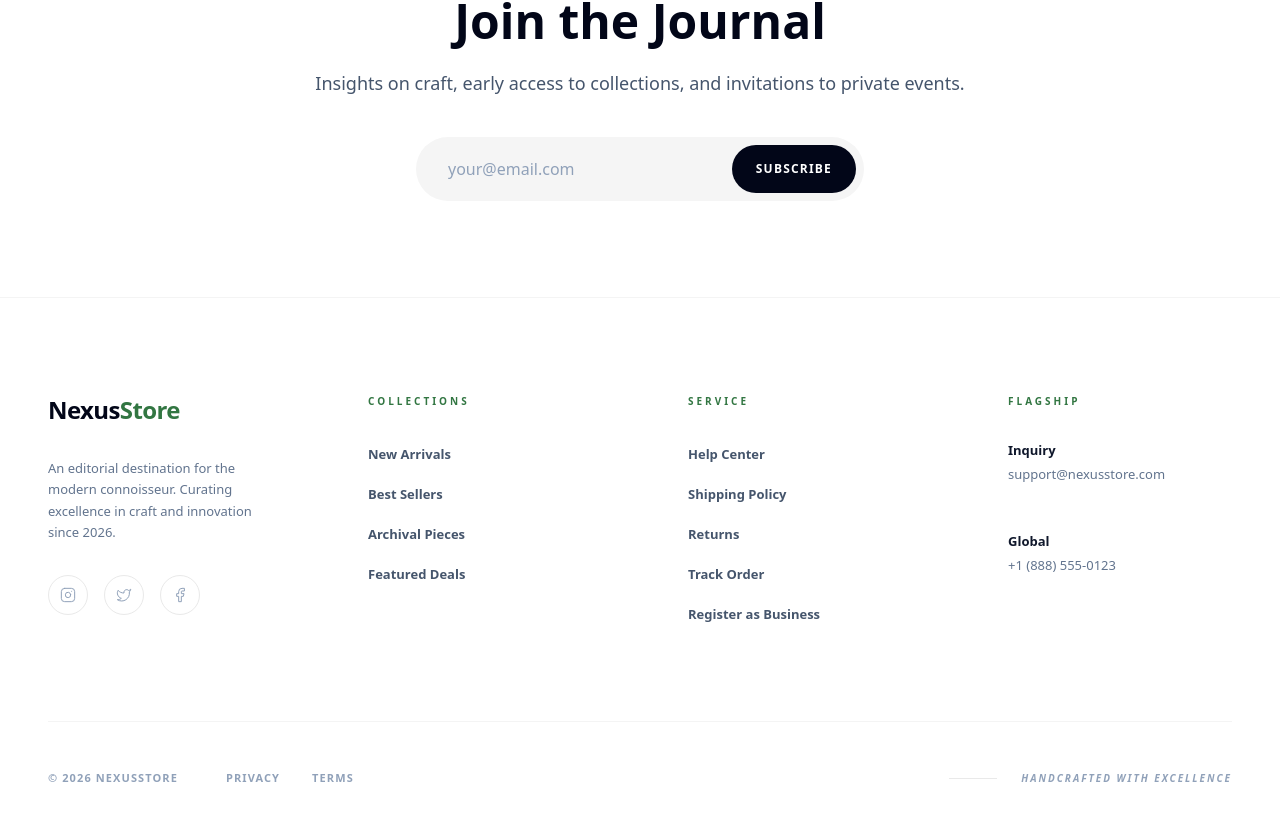
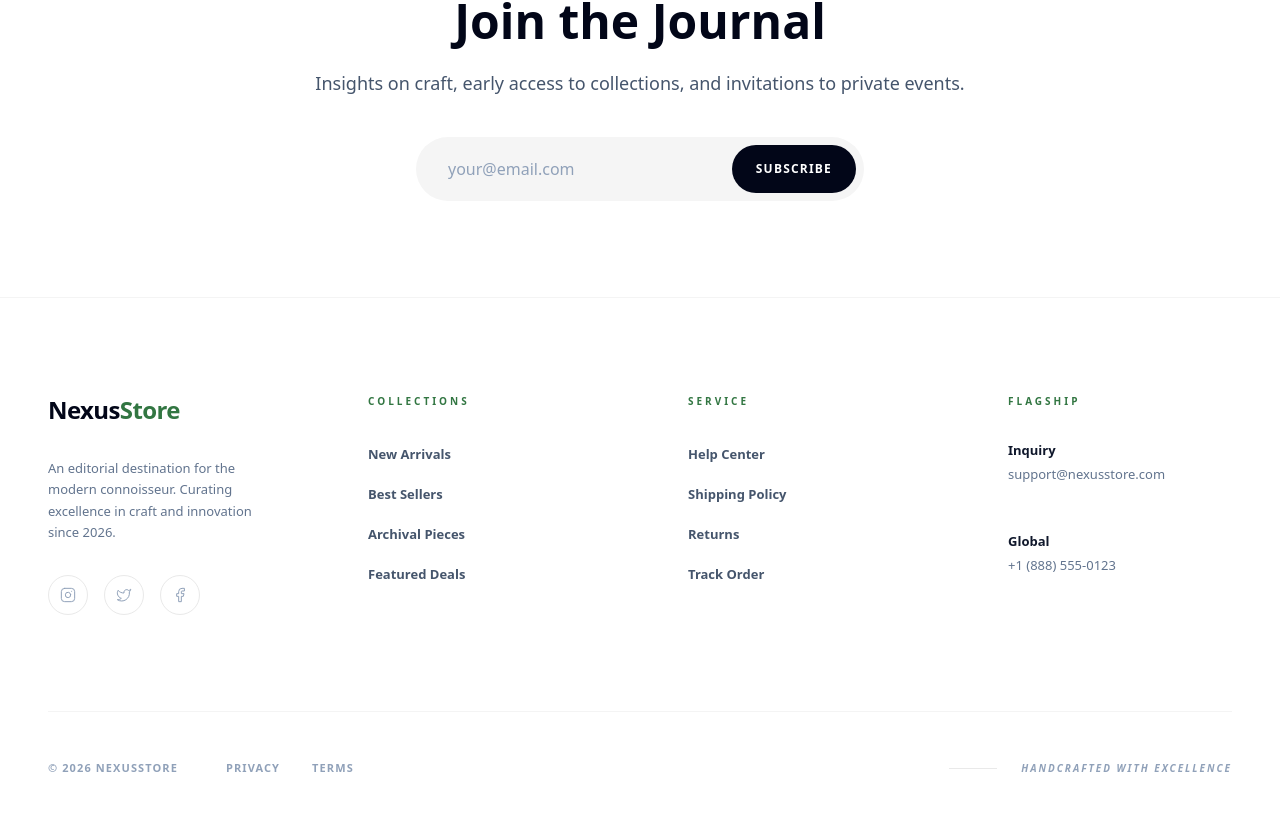
Before and after one commit to adhivedhanlr-maker/E-commerce, a Next.js app in the folder frontend/: page / in a window 1280 px wide. Shown: the part 5844-6665 px from the top of the page. Built offline with nearby package versions, Linux system fonts and the light colour scheme; no server answers.

Commit message:
feat: remove register as business link from footer

```diff
--- a/frontend/src/components/common/Footer.tsx
+++ b/frontend/src/components/common/Footer.tsx
@@ -55,11 +55,6 @@ const Footer = () => {
                                     </Link>
                                 </li>
                             ))}
-                            <li>
-                                <Link href="/seller/register" className="text-[13px] font-bold text-slate-600 transition-all hover:text-primary-600 dark:text-slate-400 dark:hover:text-white">
-                                    Register as Business
-                                </Link>
-                            </li>
                         </ul>
                     </div>
 
```
